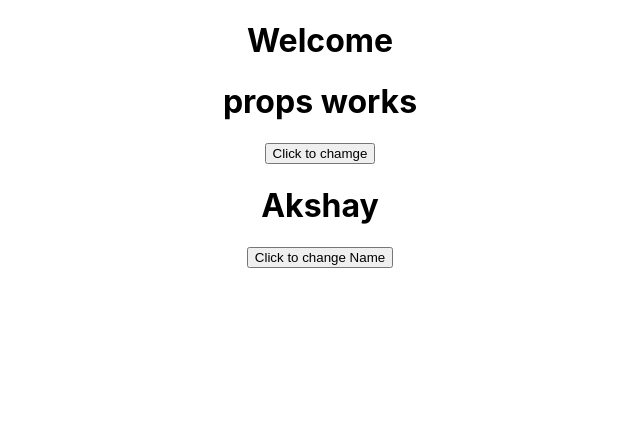
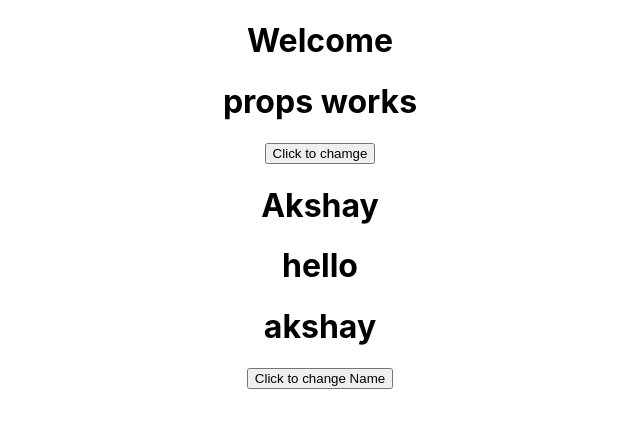
Before and after one commit to TJ6235/mayproject, a React (Create React App) app: page / in a window 1280 px wide. Shown: the top 428 px of the page, without its empty margins (320-960 px from the left). Built offline with nearby package versions, Linux system fonts and the light colour scheme.

Commit message:
to check component updation

```diff
--- a/src/components/SecondComponent.js
+++ b/src/components/SecondComponent.js
@@ -4,7 +4,11 @@ import React, { Component } from "react";
 class SecondComponent extends Component {
   render() {
     return (
+        <div>
         <h1>{this.props.propsSendingsndpge}</h1>
+        <h1>hello</h1>
+        <h1>akshay</h1>
+        </div>
     )
 
   }
```
